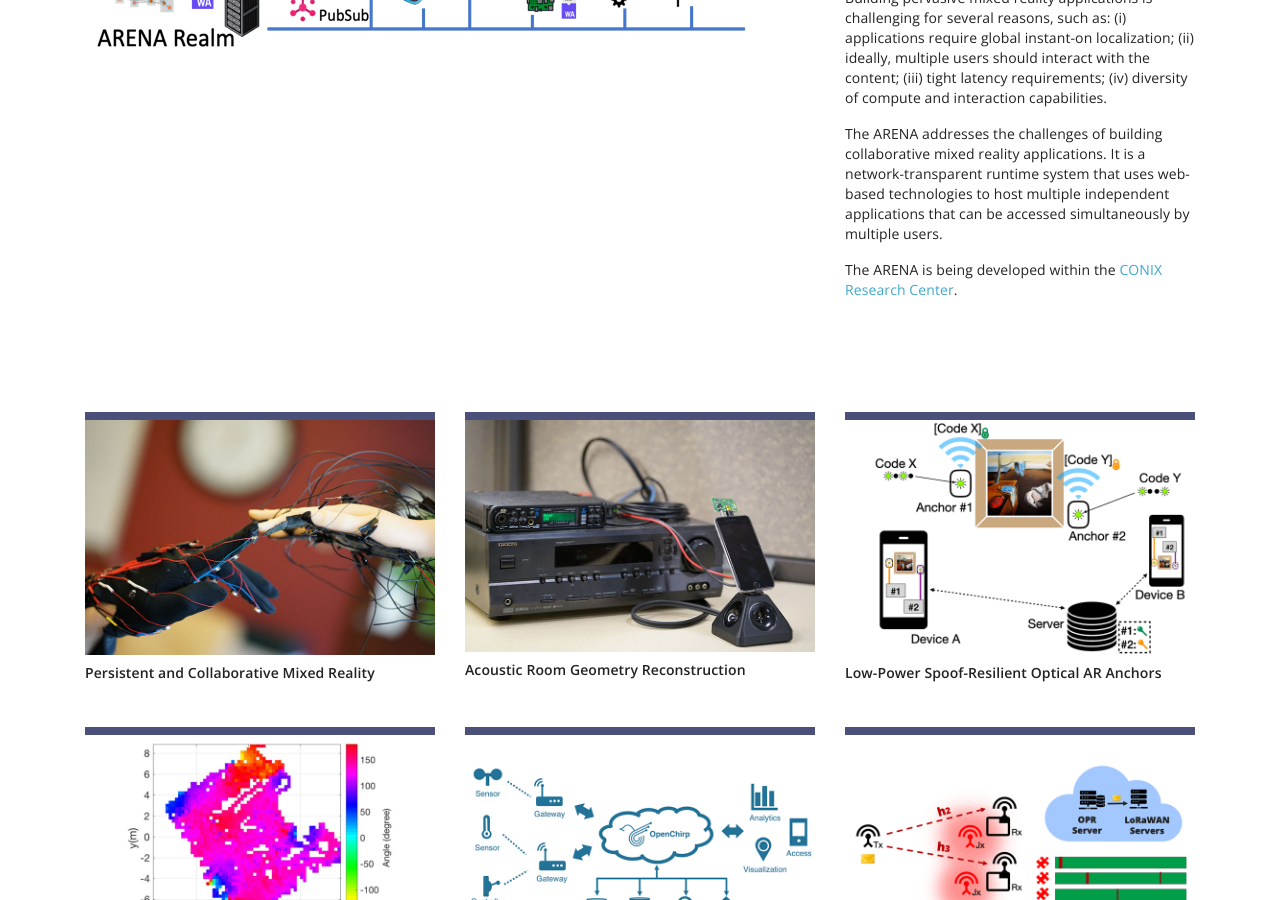
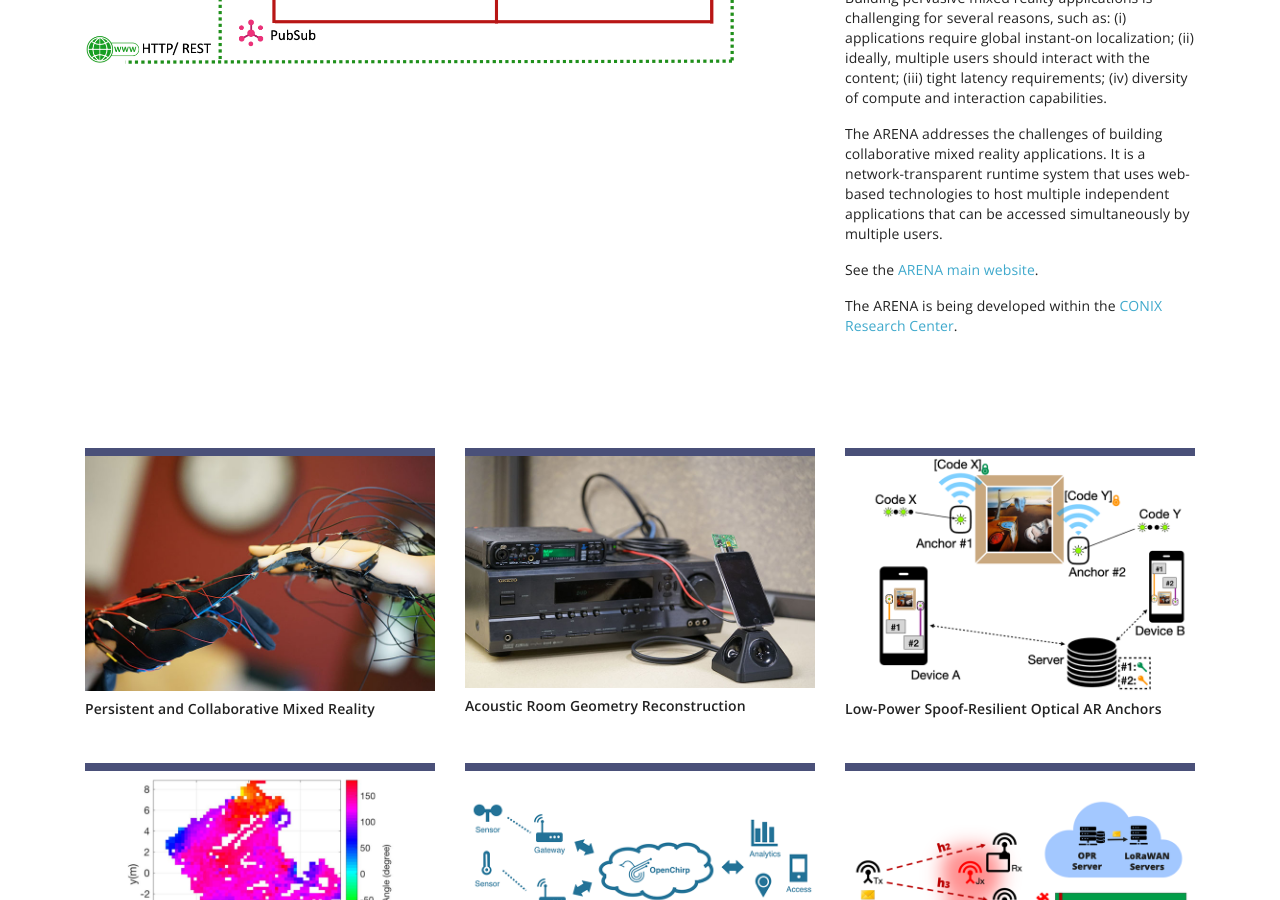
Before and after one commit to WiseLabCMU/website, a Jekyll site: the page built from _projects/arena.md, in a window 1280 px wide and 900 px high, scrolled down 574 px. Built offline with Jekyll 4.4.1, drawn with Linux system fonts in a browser that asks for light colours.

Commit message:
Update ARENA project

```diff
--- a/_projects/arena.md
+++ b/_projects/arena.md
@@ -1,7 +1,7 @@
 ---
 layout: project
 title:  "The Augmented Reality Edge Networking Architecture (ARENA)"
-image: "/img/projects/arena-arch-2.png"
+image: "/img/projects/arena-arch-3.png"
 priority: 2
 ---
 Many have predicted the future of the Web to be the integration of Web content with the real-world through technologies such as augmented reality. This overlay of virtual content on top of the physical world, called the Spatial Web (in different contexts might be called AR Cloud, MetaVerse, Digital Twin), holds promise for dramatically changing the Internet as we see it today, and has broad application.
@@ -10,4 +10,6 @@ Building pervasive mixed reality applications is challenging for several reasons
 
 The ARENA addresses the challenges of building collaborative mixed reality applications. It is a network-transparent runtime system that uses web-based technologies to host multiple independent applications that can be accessed simultaneously by multiple users.
 
+See the [ARENA main website](https://arenaxr.org/).
+
 The ARENA is being developed within the [CONIX Research Center](https://conix.io/).
```
Also changed, not shown: img/projects/arena-arch-3.png (added).
